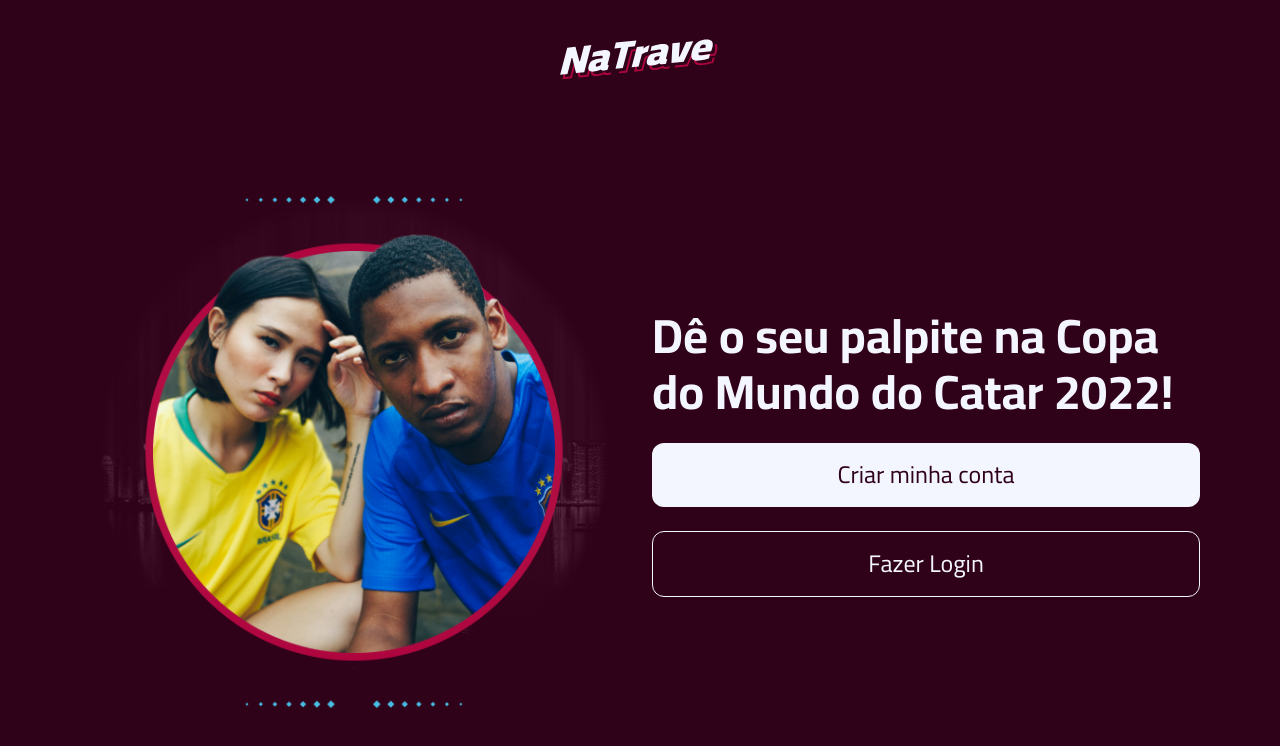
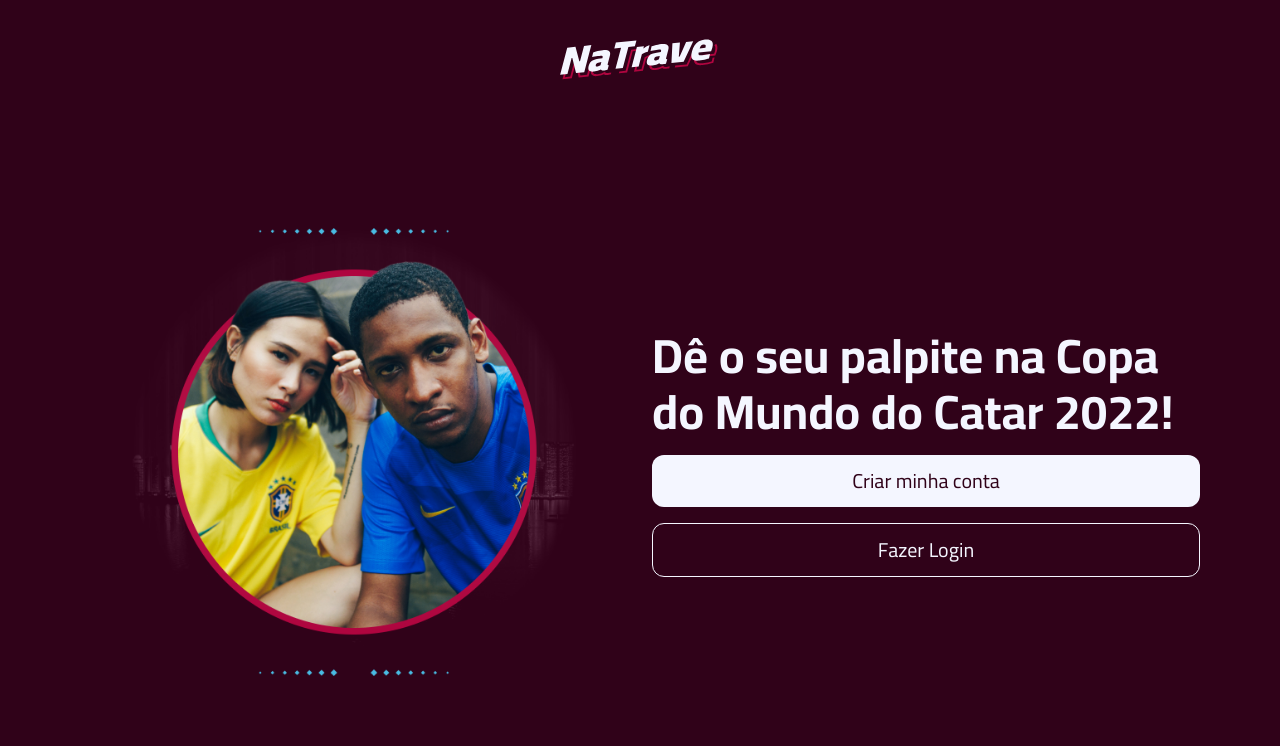
Before and after one commit to LeAmSa/world-cup-bet-web, a React (Vite) app: page / in a window 1280 px wide. Shown: the top 746 px of the page. Built offline with nearby package versions, Linux system fonts and the light colour scheme.

Commit message:
update css

```diff
--- a/src/pages/Home/index.jsx
+++ b/src/pages/Home/index.jsx
@@ -9,27 +9,27 @@ export function Home() {
   }
 
   return (
-    <div className=" h-screen w-full p-4 bg-red-700 text-white flex flex-col items-center justify-center space-y-6">
+    <div className="h-screen p-4 bg-red-700 text-white flex flex-col items-center justify-center space-y-6">
       <header className="container flex justify-center max-w-5xl p-4">
-        <img className="w-40" src="/logo-bg-wine.svg" />
+        <img className="w-32 md:w-40" src="/logo-bg-wine.svg" />
       </header>
       <div className="container max-w-6xl flex flex-col flex-1 p-4 items-center md:flex-row space-y-6 md:space-y-0 md:space-x-6">
         <div className="md:flex-1 flex justify-center">
-          <img className="w-full max-w-[240px] md:max-w-lg" src="/photo.png" />
+          <img className="w-full max-w-[200px] md:max-w-md" src="/photo.png" />
         </div>
-        <div className="flex flex-col flex-1 space-y-6">
+        <div className="flex flex-col justify-center flex-1 space-y-4">
           <h1 className="text-xl md:text-3xl font-bold text-center md:text-left">
             Dê o seu palpite na Copa do Mundo do Catar 2022!
           </h1>
           <a
             href="/signup"
-            className="text-red-700 bg-white text-lg md:text-xl px-6 py-4 rounded-xl text-center"
+            className="text-red-700 bg-white text-lg px-4 py-3 rounded-xl text-center"
           >
             Criar minha conta
           </a>
           <a
             href="/login"
-            className="text-white border border-white text-lg md:text-xl px-6 py-4 rounded-xl text-center"
+            className="text-white border border-white text-lg px-4 py-3 rounded-xl text-center"
           >
             Fazer Login
           </a>
--- a/src/pages/Login/index.jsx
+++ b/src/pages/Login/index.jsx
@@ -87,7 +87,7 @@ function Login() {
 
           <button
             type="submit"
-            className="flex justify-center items-center w-full text-white bg-red-500 text-lg md:text-xl px-6 py-3 rounded-xl text-center disabled:opacity-50 disabled:cursor-not-allowed"
+            className="flex justify-center items-center w-full text-white bg-red-500 text-lg px-6 py-3 rounded-xl text-center disabled:opacity-50 disabled:cursor-not-allowed"
             disabled={!formik.isValid || formik.isSubmitting}
           >
             {formik.isSubmitting ? (
--- a/src/pages/SignUp/index.jsx
+++ b/src/pages/SignUp/index.jsx
@@ -117,7 +117,7 @@ function SignUp() {
 
           <button
             type="submit"
-            className="flex justify-center items-center w-full text-white bg-red-500 text-lg md:text-xl px-6 py-3 rounded-xl text-center disabled:opacity-50 disabled:cursor-not-allowed"
+            className="flex justify-center items-center w-full text-white bg-red-500 text-lg px-6 py-3 rounded-xl text-center disabled:opacity-50 disabled:cursor-not-allowed"
             disabled={!formik.isValid || formik.isSubmitting}
           >
             {formik.isSubmitting ? (
```
